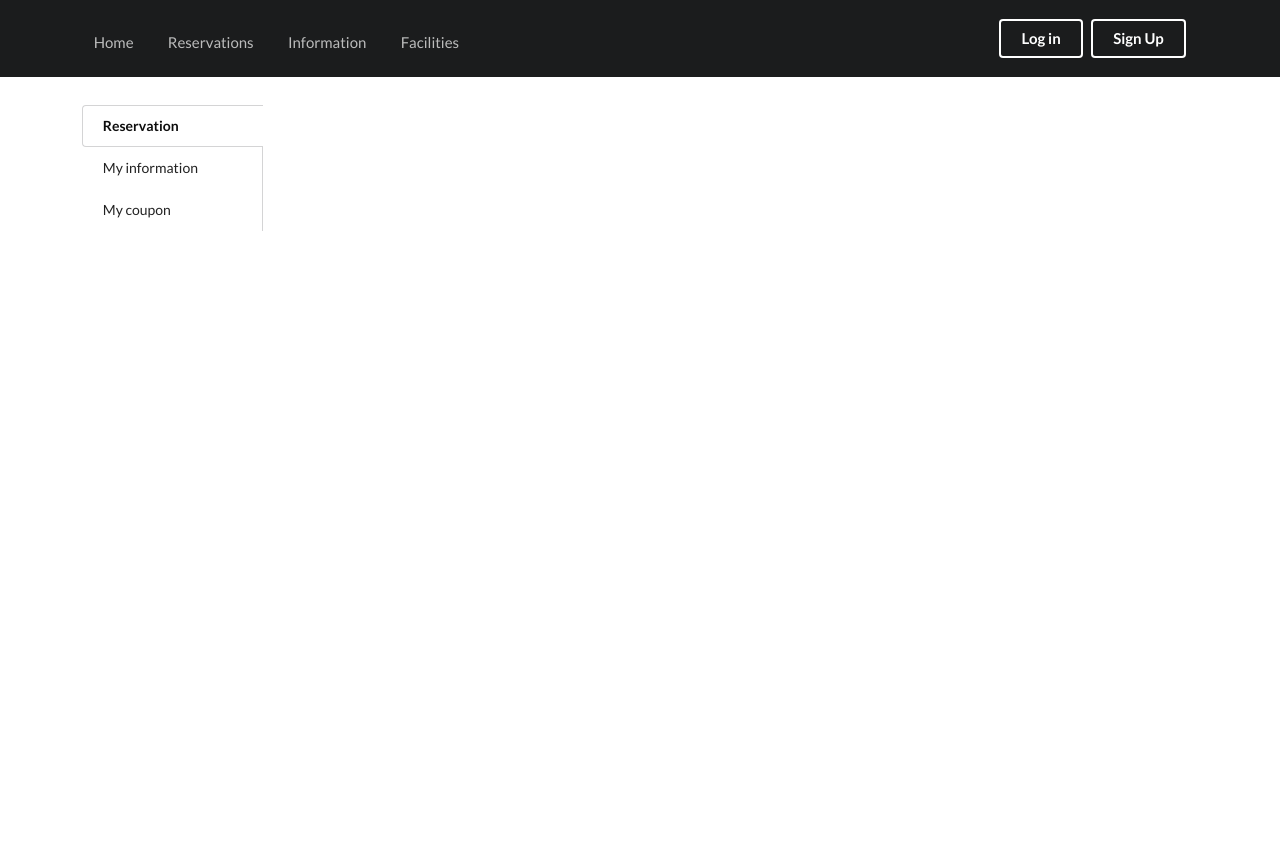
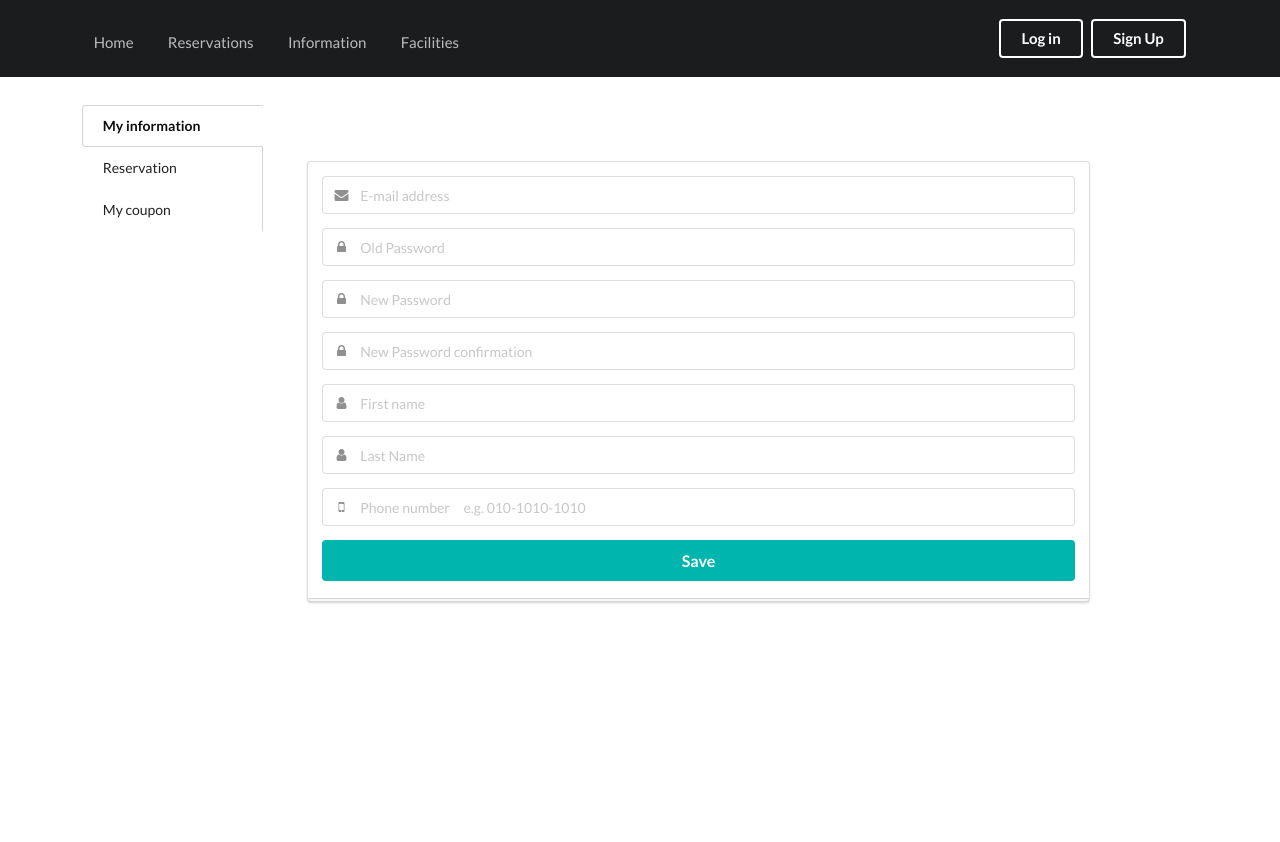
Before and after one commit to hobincar/TINT-HRS, a Django app: template templates/accounts/mypage.html in a window 1280 px wide. Shown: the top 842 px of the page. Before the commit the page ends 231 px from the top, so only its background shows below. Run offline with Django 3.2, Linux system fonts and the light colour scheme; the template is opened without the code that fills it, so the values that code supplies are empty; some libraries are stand-ins or nearby versions.

Commit message:
Make user can modify his/her information

```diff
--- a/accounts/models.py
+++ b/accounts/models.py
@@ -1,4 +1,5 @@
 from django.contrib.auth.models import AbstractUser, UserManager
+from django.core.validators import RegexValidator
 from django.db import models
 from django.utils import timezone
 
@@ -32,5 +33,8 @@ class User(AbstractUser):
 
     # in later units we'll be adding things like payment details!
     coupons = models.ManyToManyField('reservations.Coupon')
+    phone_regex = RegexValidator(regex=r'^\d{3}-\d{3,4}-\d{4}$',
+                                 message="Phone number must be entered in the format: '010-1010-1010'. Up to 11 digits allowed.")
+    phone_number = models.TextField(validators=[phone_regex])
 
     objects = AccountUserManager()
--- a/accounts/urls.py
+++ b/accounts/urls.py
@@ -1,5 +1,5 @@
 from django.conf.urls import url
-from .views import register, login, logout, mypage
+from .views import register, login, logout, mypage, modify_info
 
 
 urlpatterns = [
@@ -7,4 +7,5 @@ urlpatterns = [
     url(r'^login/$', login, name='login'),
     url(r'^logout/$', logout, name='logout'),
     url(r'^mypage/$', mypage, name='mypage'),
+    url(r'^modify/$', modify_info, name='modify_info'),
 ]
--- a/static/css/base.css
+++ b/static/css/base.css
@@ -67,6 +67,10 @@
     color: #9f3a38;
 }
 
+.errorlist {
+    color: #9f3a38;
+}
+
 .ui.secondary.inverted.pointing.menu {
     border-width: 0;
 }
--- a/static/js/mypage.js
+++ b/static/js/mypage.js
@@ -9,7 +9,7 @@ $(document)
         $.fn.form.settings.rules.greaterThan = function (inputValue, validationValue) {
            let operand = $(`input[name=${validationValue}]`).val();
            return inputValue > operand;
-        }
+        };
         $('.ui.modify.form')
             .form({
                 fields: {
@@ -127,6 +127,72 @@ $(document)
 
               },
             });
+
+
+  $('.ui.modify-info.form')
+    .form({
+      fields: {
+        password1: {
+          identifier: 'old_password',
+          rules: [
+            {
+              type   : 'empty',
+              prompt : 'Please enter your password'
+            }
+          ]
+        },
+        password1: {
+          identifier: 'password1',
+          optional: true,
+          rules: [
+            {
+              type   : 'minLength[8]',
+              prompt : 'The passwords should be longer than 8 characters'
+            },
+            {
+              type   : 'empty',
+              prompt : 'Please enter a password'
+            }
+          ]
+        },
+        password2: {
+          identifier: 'password2',
+          rules: [
+            {
+              type   : 'match[password1]',
+              prompt : 'The passwords should be same'
+            }
+          ]
+        },
+        first_name: {
+          identifier: 'first_name',
+          rules: [
+            {
+              type   : 'empty',
+              prompt : 'Please enter your first_name'
+            }
+          ]
+        },
+        name: {
+          identifier: 'last_name',
+          rules: [
+            {
+              type   : 'empty',
+              prompt : 'Please enter your last_name'
+            }
+          ]
+        },
+        phone_number: {
+          identifier: 'phone_number',
+          rules: [
+            {
+              type   : 'regExp',
+              value : /^\d{3}-\d{3,4}-\d{4}$/
+            }
+          ]
+        },
+      },
+    });
 });
 
 function progressPayModal() {
--- a/templates/accounts/mypage.html
+++ b/templates/accounts/mypage.html
@@ -8,10 +8,10 @@
 <div class="three wide column">
     <div class="ui vertical fluid tabular menu">
         <a class="active item" data-tab="first">
-            Reservation
+            My information
         </a>
         <a class="item" data-tab="second">
-            My information
+            Reservation
         </a>
         <a class="item" data-tab="third">
             My coupon
@@ -20,7 +20,62 @@
 </div>
 
 <div class="twelve wide stretched column main-content">
+
     <div class="ui bottom attached active tab segment" data-tab="first">
+        <form role="form" class="ui modify-info large form" method="POST" action="{% url 'modify_info' %}">{% csrf_token %}
+            <div class="ui stacked segment">
+                <div class="field">
+                    <div class="ui left icon input">
+                        <i class="mail icon"></i>
+                        <input id="email" class="ui" type="text" name="email" placeholder="E-mail address" value="{{ user.email }}" readonly/>
+                    </div>
+                </div>
+                <div class="field">
+                    <div class="ui left icon input">
+                        <i class="lock icon"></i>
+                        <input id="old_password" type="password" name="old_password" placeholder="Old Password" required/>
+                    </div>
+                </div>
+                <div class="field">
+                    <div class="ui left icon input">
+                        <i class="lock icon"></i>
+                        <input id="password1" type="password" name="password1" placeholder="New Password"/>
+                    </div>
+                </div>
+                <div class="field">
+                    <div class="ui left icon input">
+                        <i class="lock icon"></i>
+                        <input id="password2" type="password" name="password2" placeholder="New Password confirmation"/>
+                    </div>
+                </div>
+                <div class="field">
+                    <div class="ui left icon input">
+                        <i class="user icon"></i>
+                        <input class="ui" type="text" name="first_name" placeholder="First name" value="{{ user.first_name }}"/>
+                    </div>
+                </div>
+                <div class="field">
+                    <div class="ui left icon input">
+                        <i class="user icon"></i>
+                        <input class="ui" type="text" name="last_name" placeholder="Last Name" value="{{ user.last_name }}"/>
+                    </div>
+                </div>
+                <div class="field">
+                    <div class="ui left icon input">
+                        <i class="mobile icon"></i>
+                        <input id="phone_number" class="ui" type="text" name="phone_number" placeholder="Phone number     e.g. 010-1010-1010" value="{{ user.phone_number }}" />
+                    </div>
+                </div>
+                <div class="ui error message"></div>
+                {% if user_modification_form.errors %}
+                    {{ user_modification_form.non_field_errors }}
+                {% endif %}
+                <button type="submit" class="ui fluid large teal submit button">Save</button>
+            </div>
+        </form>
+    </div>
+
+    <div class="ui bottom attached tab segment" data-tab="second">
         <div class="ui divided items">
             {% for reservation in user.reservations.all %}
             <div class="ui padded segment item{{forloop.counter}}">
@@ -305,10 +360,6 @@
         </div>
     </div>
 
-    <div class="ui bottom attached tab segment" data-tab="second">
-        My information
-    </div>
-
     <div class="ui bottom attached tab segment" data-tab="third">
         My coupon
     </div>
--- a/templates/accounts/register.html
+++ b/templates/accounts/register.html
@@ -52,6 +52,9 @@
                     </div>
                 </div>
                 <div class="ui error message"></div>
+                {% if form.errors %}
+                    {{ form.non_field_errors }}
+                {% endif %}
                 <button type="submit" class="ui fluid large teal submit button">Sign up</button>
             </div>
         </form>
```
Also changed, not shown: accounts/forms.py (+11 -0 lines), accounts/views.py (+47 -10 lines), accounts/migrations/0003_user_phone_number.py (added), reservations/forms.py (line endings or trailing spaces).
